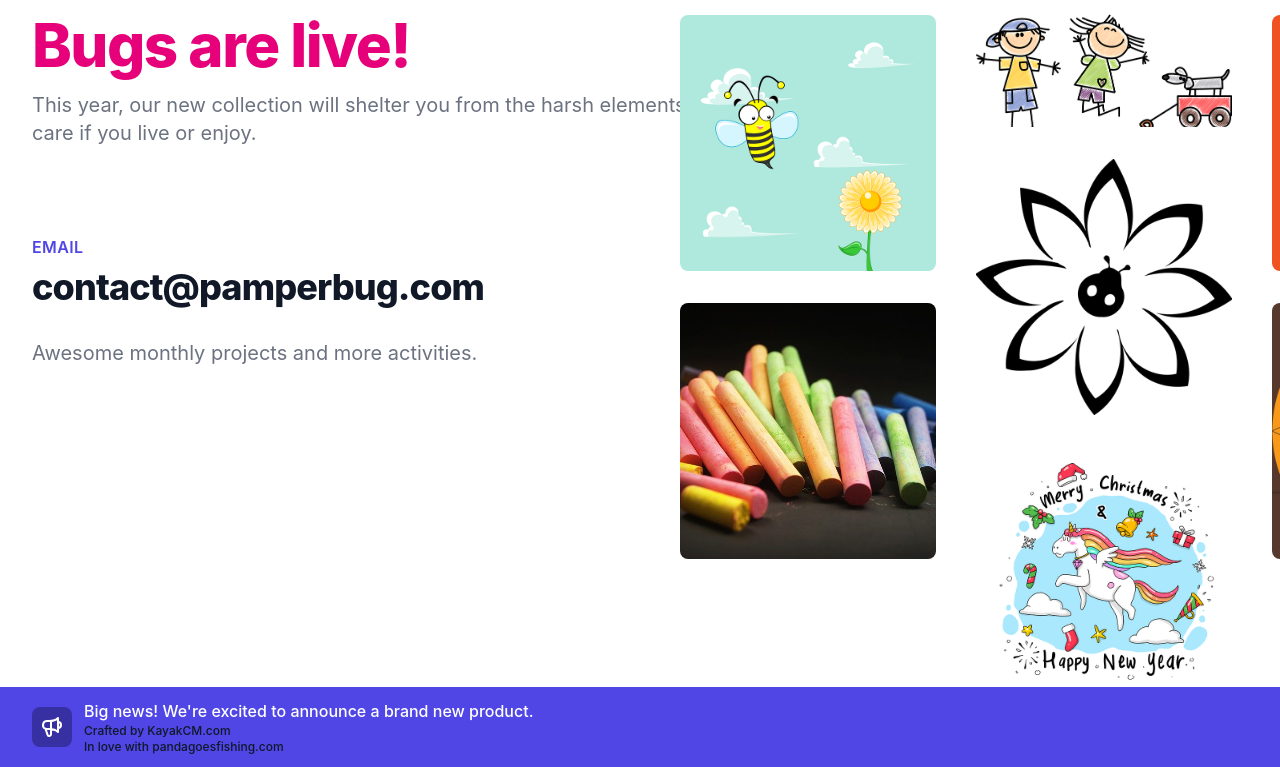
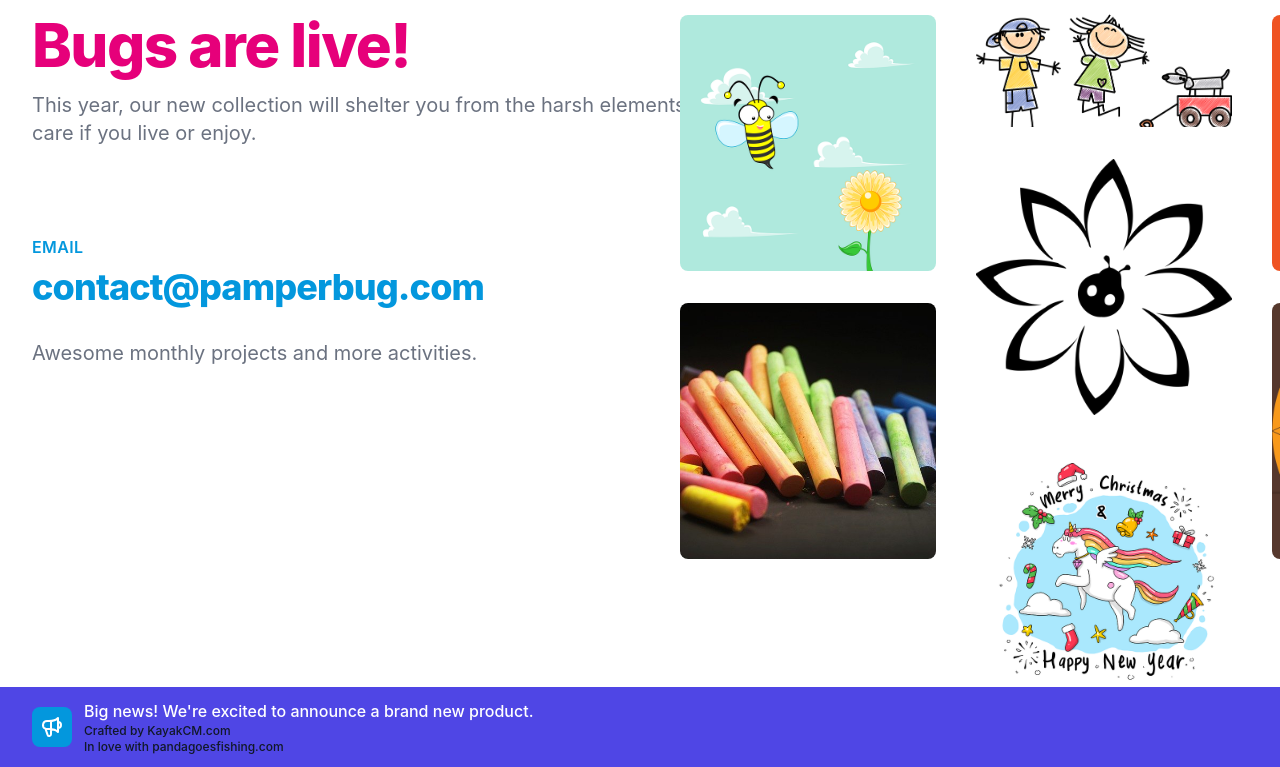
Before and after one commit to niteshpatare/pamperbugkit, a React (Create React App) app: page /aboutpamperbug in a window 1280 px wide. Shown: the part 261-1028 px from the top of the page. Built offline with nearby package versions, Linux system fonts and the light colour scheme.

Commit message:
updated html

```diff
--- a/src/App.js
+++ b/src/App.js
@@ -91,7 +91,7 @@ function App() {
             <div className="max-w-8xl mx-auto py-3 px-3 sm:px-6 lg:px-8">
               <div className="flex items-center justify-between flex-wrap">
                 <div className="w-0 flex-1 flex items-center">
-                  <span className="flex p-2 rounded-lg bg-indigo-800">
+                  <span className="flex p-2 rounded-lg bg-prm">
                     {/*<!-- Heroicon name: outline/speakerphone -->*/}
                     <svg className="h-6 w-6 text-white" xmlns="http://www.w3.org/2000/svg" fill="none" viewBox="0 0 24 24" stroke="currentColor" aria-hidden="true">
                       <path strokeLinecap="round" strokeLinejoin="round" strokeWidth="2" d="M11 5.882V19.24a1.76 1.76 0 01-3.417.592l-2.147-6.15M18 13a3 3 0 100-6M5.436 13.683A4.001 4.001 0 017 6h1.832c4.1 0 7.625-1.234 9.168-3v14c-1.543-1.766-5.067-3-9.168-3H7a3.988 3.988 0 01-1.564-.317z" />
--- a/src/component/Aboutbug.js
+++ b/src/component/Aboutbug.js
@@ -37,8 +37,8 @@ const Aboutbug = () => {
               </p>
               <br/>
               <div className="py-16">
-                <h2 className="text-base text-indigo-600 font-semibold tracking-wide uppercase">Email</h2>
-                <p className="mt-2 text-3xl leading-8 font-extrabold tracking-tight text-gray-900 sm:text-4xl">
+                <h2 className="text-base text-prm font-semibold tracking-wide uppercase">Email</h2>
+                <p className="mt-2 text-3xl leading-8 font-extrabold tracking-tight text-prm sm:text-4xl">
                 contact@pamperbug.com
                 </p>
                 <p className="mt-8 max-w-2xl text-xl text-gray-500 ">
```
